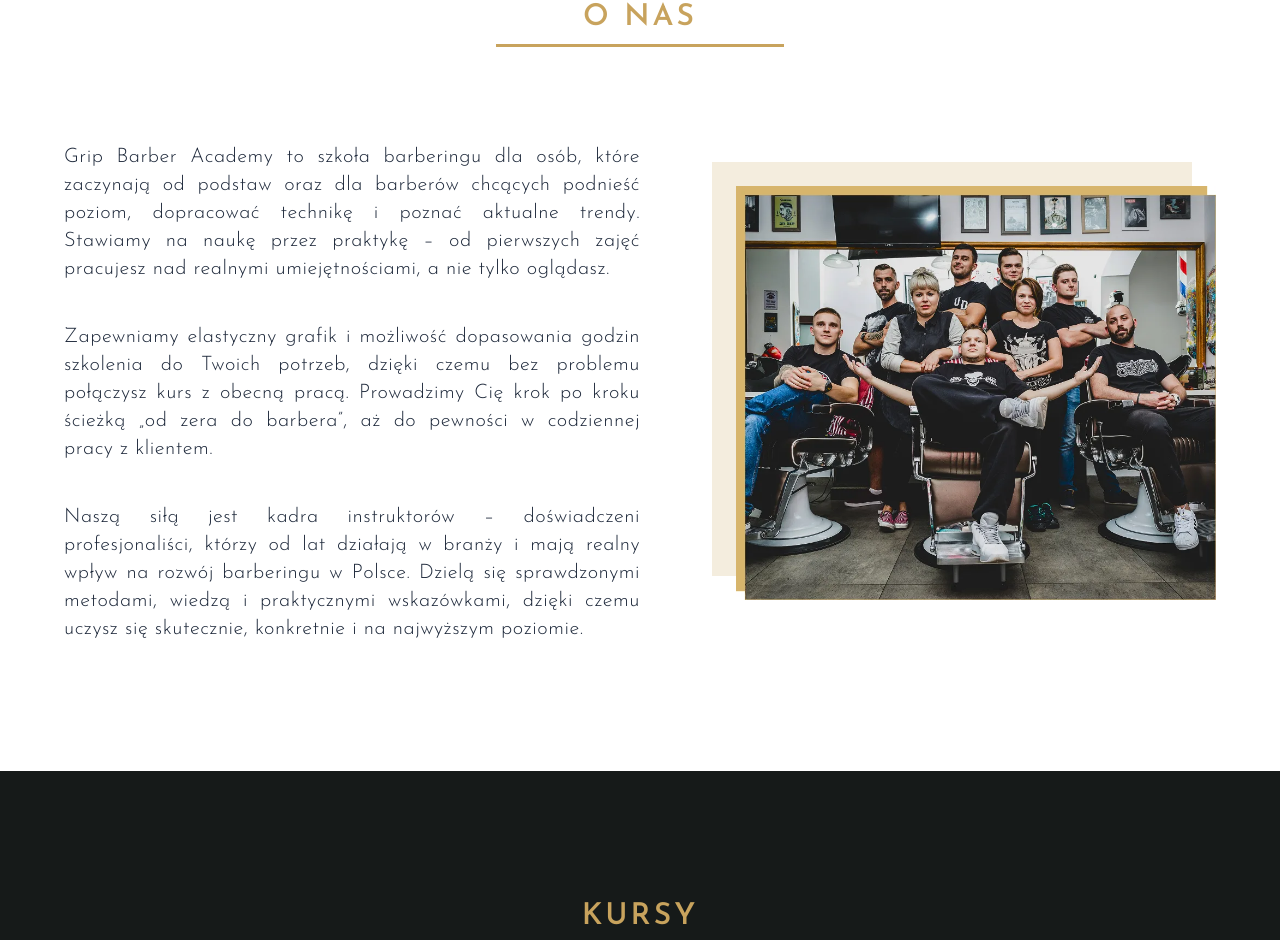
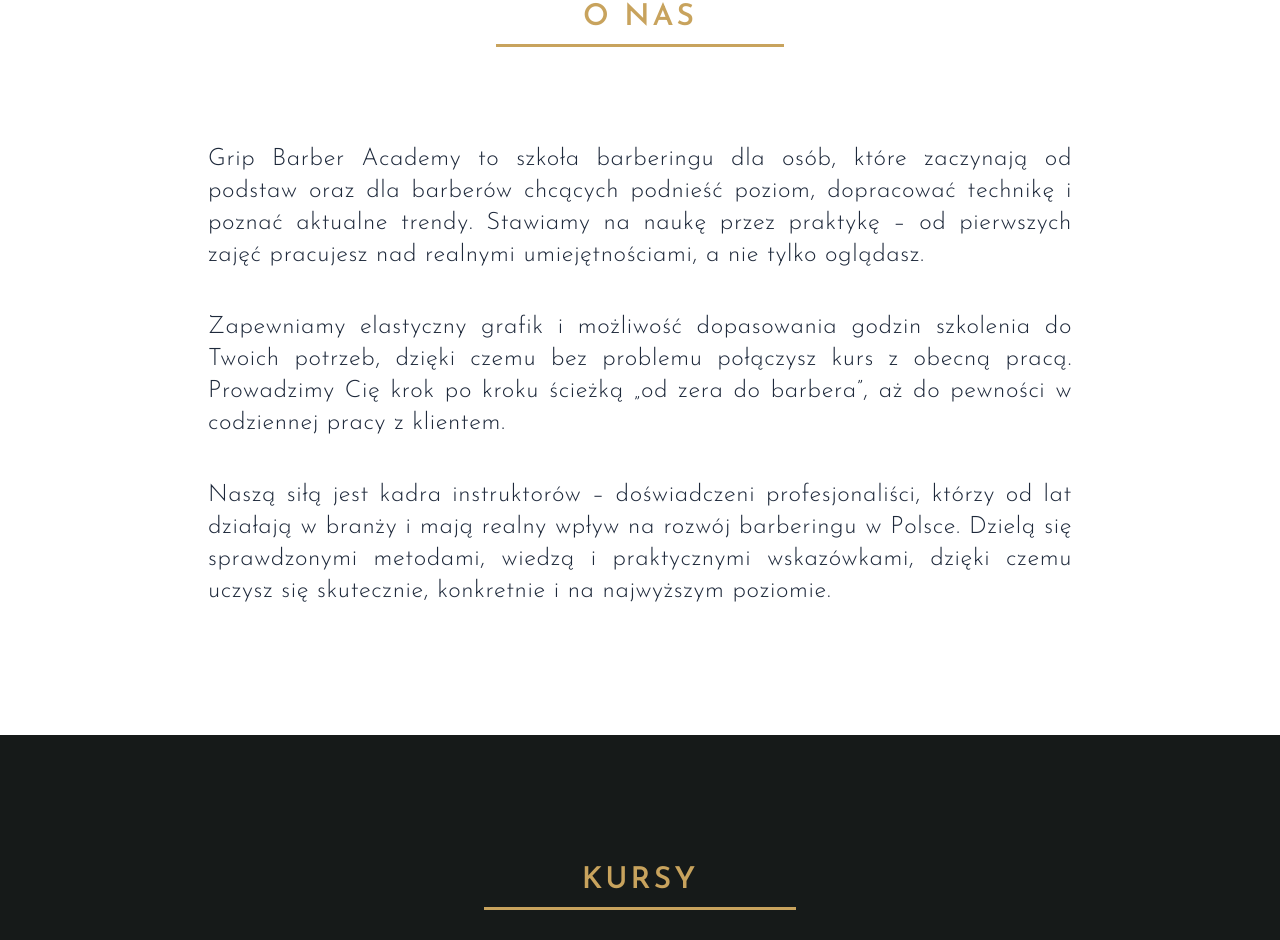
Before and after one commit to dawidzabrzenski/gripbarber2026, a React (Vite) app: page / in a window 1280 px wide. Shown: the part 928-1868 px from the top of the page. Built offline with nearby package versions, Linux system fonts and the light colour scheme.

Commit message:
About me changes

```diff
--- a/src/sections/About.jsx
+++ b/src/sections/About.jsx
@@ -3,11 +3,11 @@
 export default function About() {
   return (
     <section id="about" className="bg-white py-24 sm:py-32 text-slate-800">
-      <div className="max-w-[1600px] mx-auto px-6 sm:px-10 lg:px-16">
+      <div className="max-w-[1600px] mx-auto px-6 sm:px-10 lg:px-16 ">
         <SectionHeader title="O nas" />
 
-        <div className="grid gap-24 items-center lg:grid-cols-[1.2fr_1fr]">
-          <div className="space-y-10 text-base sm:text-xl leading-relaxed tracking-wide font-light text-justify">
+        <div className="flex justify-center">
+          <div className="space-y-10 text-lg sm:text-2xl leading-relaxed tracking-wide font-light text-justify sm:max-w-[75%]">
             <p>
               Grip Barber Academy to szkoła barberingu dla osób, które zaczynają
               od podstaw oraz dla barberów chcących podnieść poziom, dopracować
@@ -31,15 +31,6 @@
               konkretnie i na najwyższym poziomie.
             </p>
           </div>
-
-          <div className="relative">
-            <div className="absolute -top-3 -left-3 md:-top-6 md:-left-6 w-full h-full bg-gold/20" />
-            <img
-              src="/img/about-team.webp"
-              alt="Zespół Grip Barber Academy"
-              className="relative w-full object-cover"
-            />
-          </div>
         </div>
       </div>
     </section>
```
